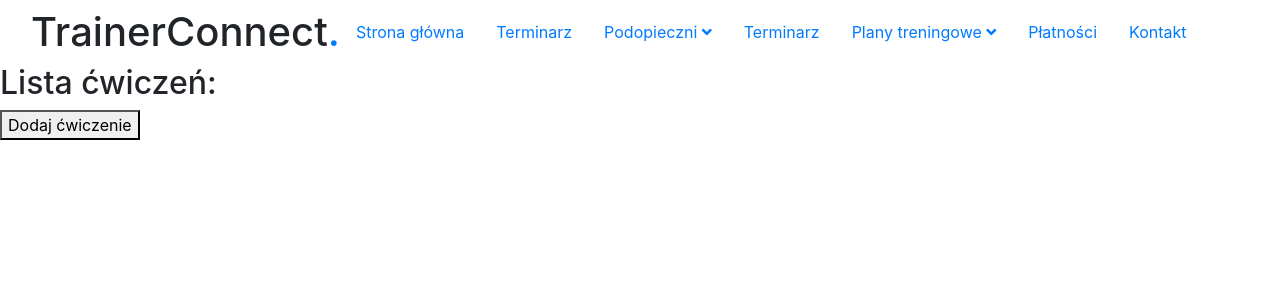
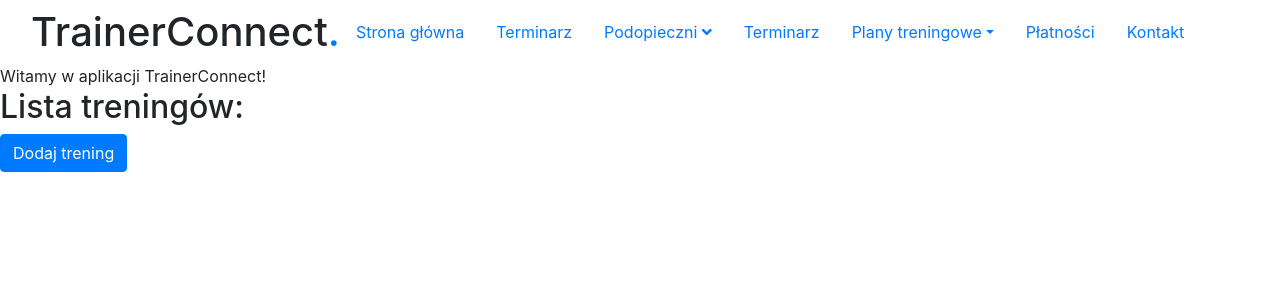
Before and after one commit to szymon-zuk/trainer-connect-app, a Django app: template trainerconnect/trainerapp/templates/trainerapp/training_list.html in a window 1280 px wide. Shown: the top 300 px of the page. Run offline with Django 4.2, Linux system fonts and the light colour scheme; the template is opened without the code that fills it, so the values that code supplies are empty; some libraries are stand-ins or nearby versions; some web fonts are replaced.

Commit message:
Dodano linki do templaetów

```diff
--- a/trainerconnect/trainerapp/templates/base.html
+++ b/trainerconnect/trainerapp/templates/base.html
@@ -23,7 +23,7 @@
     <div class="collapse navbar-collapse" id="navbarSupportedContent">
       <ul class="nav justify-content-center">
         <li class="nav-item">
-          <a class="nav-link active" aria-current="page" href="">Strona główna</a>
+          <a class="nav-link active" aria-current="page" href="/">Strona główna</a>
         </li>
         <li class="nav-item">
           <a class="nav-link" href="#">
@@ -41,12 +41,19 @@
                   <span>Terminarz</span>
               </a>
           </li>
-          <li class="nav-item">
-              <a class="nav-link" href="#">
-                  <span>Plany treningowe</span>
-                  <i class="fas fa-angle-down"></i>
-              </a>
-          </li>
+          <li class="nav-item dropdown">
+            <a class="nav-link dropdown-toggle" data-toggle="dropdown" href="#" role="button" aria-haspopup="true" aria-expanded="false">
+        Plany treningowe</a>
+              <div class="dropdown-menu">
+                  <a class="dropdown-item" href="/add_training/">Dodaj ćwiczenie</a>
+                  <div class="dropdown-divider"></div>
+                  <a class="dropdown-item" href="/exercise_list/">Lista ćwiczeń</a>
+                  <div class="dropdown-divider"></div>
+                  <a class="dropdown-item" href="/add_training/">Dodaj trening</a>
+                  <div class="dropdown-divider"></div>
+                  <a class="dropdown-item" href="/training_list/">Lista treningów</a>
+    </div>
+  </li>
           <li class="nav-item">
               <a class="nav-link" href="#">Płatności</a>
           </li>
@@ -60,7 +67,7 @@
     </div>
   </div>
 </nav>
-
+Witamy w aplikacji TrainerConnect!
 <!-- //--------------------------- page content -------------------------// -->
 {% block content %}{% endblock content %}
 <!-- //--------------------------- page content end ---------------------// -->
@@ -75,4 +82,6 @@
         crossorigin="anonymous"></script>
 
 </body>
+
+
 </html>
--- a/trainerconnect/trainerapp/templates/trainerapp/exercise_list.html
+++ b/trainerconnect/trainerapp/templates/trainerapp/exercise_list.html
@@ -2,8 +2,8 @@
 {% block content %}
     <h2>Lista ćwiczeń:</h2>
     <a href="/add_exercise/">
-        <button>Dodaj ćwiczenie</button>
-    </a>
+        <button type="button" class="btn btn-primary">Dodaj ćwiczenie</button>
+    </a><br><br>
     <ul>
     {% for object in object_list %}
         <li>Nazwa: {{ object.name }}</li>
--- a/trainerconnect/trainerapp/templates/trainerapp/training_list.html
+++ b/trainerconnect/trainerapp/templates/trainerapp/training_list.html
@@ -1,15 +1,14 @@
 {% extends "base.html" %}
 {% block content %}
-    <h2>Lista ćwiczeń:</h2>
-    <a href="/add_exercise/">
-        <button>Dodaj ćwiczenie</button>
-    </a>
+    <h2>Lista treningów:</h2>
+    <a href="/add_training/">
+        <button type="button" class="btn btn-primary">Dodaj trening</button>
+    </a><br><br>
     <ul>
     {% for object in object_list %}
         <li>Nazwa: {{ object.name }}</li>
         <li>Opis: {{ object.description }} </li>
-        <li>Dzień tygodnia: {{ object.day_name }} </li>
-        <li>Ćwiczenia: {{ object.exercises.name }} </li><br>
+        <li>Dzień tygodnia: {{ object.day_name }} </li><br>
     {% endfor %}
     </ul>
 {% endblock %}
```
